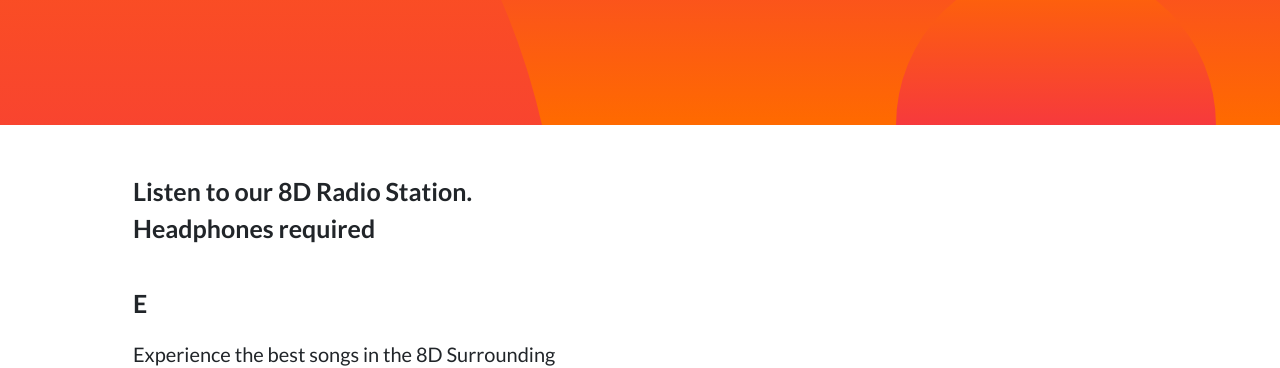
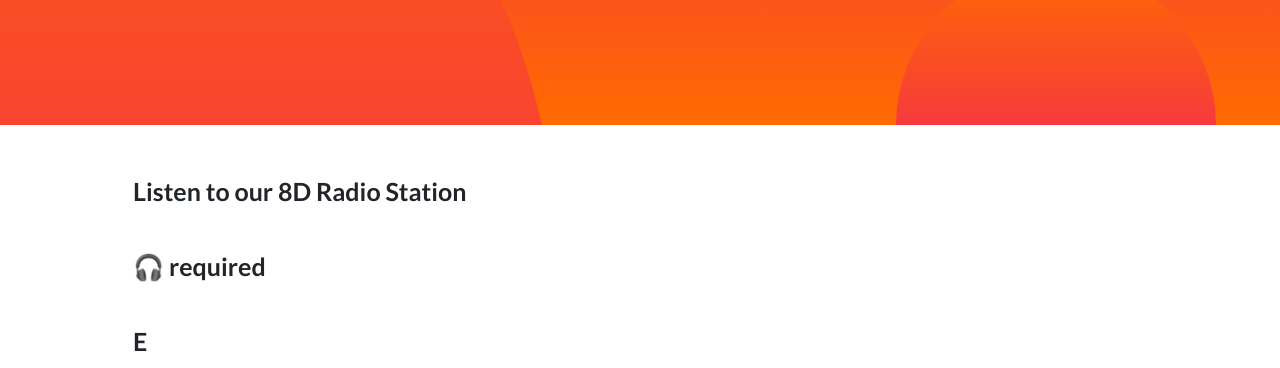
Before and after one commit to freeroyaltyfree/freeroyaltymusic, a website: page radio_8d_audio.html in a window 1280 px wide. Shown: the part 442-810 px from the top of the page. Drawn offline with Linux system fonts and the light colour scheme.

Commit message:
Update radio_8d_audio.html

```diff
--- a/radio_8d_audio.html
+++ b/radio_8d_audio.html
@@ -69,7 +69,7 @@
       <div class="row align-items-center">
         <div class="col-lg-6">
           <div class="p-5">
-<p style="font-size:25px"><b>Listen to our 8D Radio Station. Headphones required<br>
+<p style="font-size:25px"><b>Listen to our 8D Radio Station<br><br> 🎧 required<br>
 <br>E
  </b>
             </p>
```
